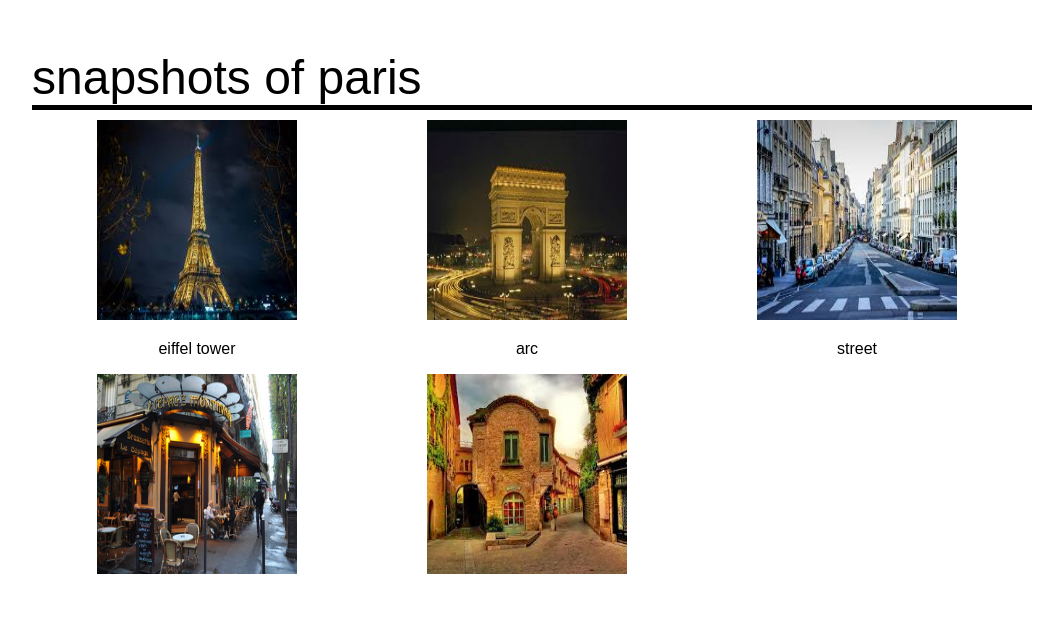
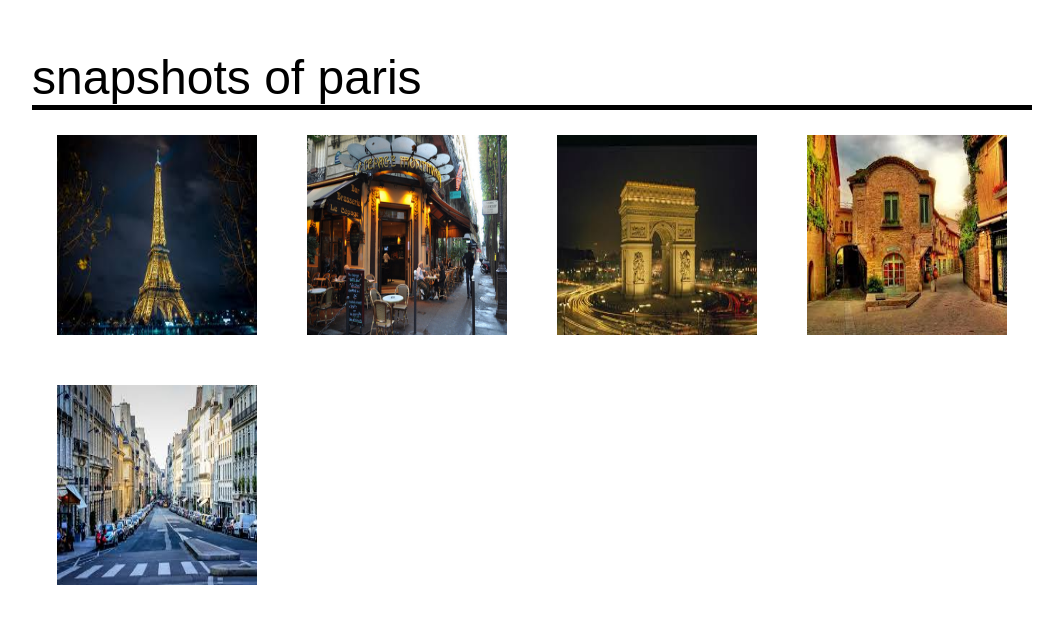
Before and after one commit to adrienneJohnson/firstproject, a plain HTML site: page parissnapshots.html in a window 1280 px wide. Shown: the whole page, without its empty margins (108-1171 px from the left). Drawn offline with Linux system fonts and the light colour scheme.

Commit message:
complete

```diff
--- a/parissnapshots.html
+++ b/parissnapshots.html
@@ -6,33 +6,22 @@
 </head>
 
 <body>
-	<header>snapshots of paris</header>
+	<div class="page">
+		<header>snapshots of paris</header>
 
 	<div class="citycontainer">
 
-		<div class="first noborder">
-			<div class="content">
-				<a target="blank" href="images/paris1.jpg"><img class="pictures" src="images/paris1.jpg"></a>
-				<p>eiffel tower</p>
+				<a target="blank" href="images/paris1.jpg"><img class="gallery" src="images/paris1.jpg"></a>
 
-				<img class="pictures" src="images/paris4.jpg">
-			</div>
-		</div>
+				<img class="gallery" src="images/paris4.jpg">
 
-		<div class="second noborder">
-			<div class="content">
-				<img class="pictures" src="images/paris2.jpg">
-				<p>arc</p>
-				<img class="pictures" src="images/paris5.jpg">
-			</div>
-		</div>
+				<img class="gallery" src="images/paris2.jpg">
 
-		<div class="third noborder">
-			<div class="content">
-				<img class="pictures" src="images/paris3.jpg">
-				<p>street</p>
-			</div>
-		</div>
+				<img class="gallery" src="images/paris5.jpg">
+
+				<img class="gallery" src="images/paris3.jpg">
+
+	</div>
 	</div>
 </body>
 </html>
--- a/style.css
+++ b/style.css
@@ -1,4 +1,4 @@
-body {
+.page {
 	width: 1000px;
 	margin: 0 auto;
 	font-family: arial;
@@ -19,6 +19,17 @@ header {
 	margin: 0 auto;
 }
 
+IMG.social {
+	height: 50px;
+	width: 50px;
+}
+
+.connect {
+	float: left;
+	position: fixed;
+	top: 0;
+}
+
 .left {
 	margin: 50px;
 	float: left;
@@ -27,6 +38,10 @@ header {
 .right {
 	margin: 50px;
 	float: right;
+}
+
+a {
+	text-decoration: none;
 }
 
 .citycontainer {
@@ -72,6 +87,9 @@ IMG.pictures {
 	height: 200px;
 }
 
-.noborder {
-	border-style: hidden;
+.gallery {
+	float: left;
+	width: 200px;
+	height: 200px;
+	margin: 25px;
 }
```
Also changed, not shown: index.html (+10 -0 lines), paris.html (+3 -2 lines), images/facebook.jpg (added), images/twitter.png (added).
